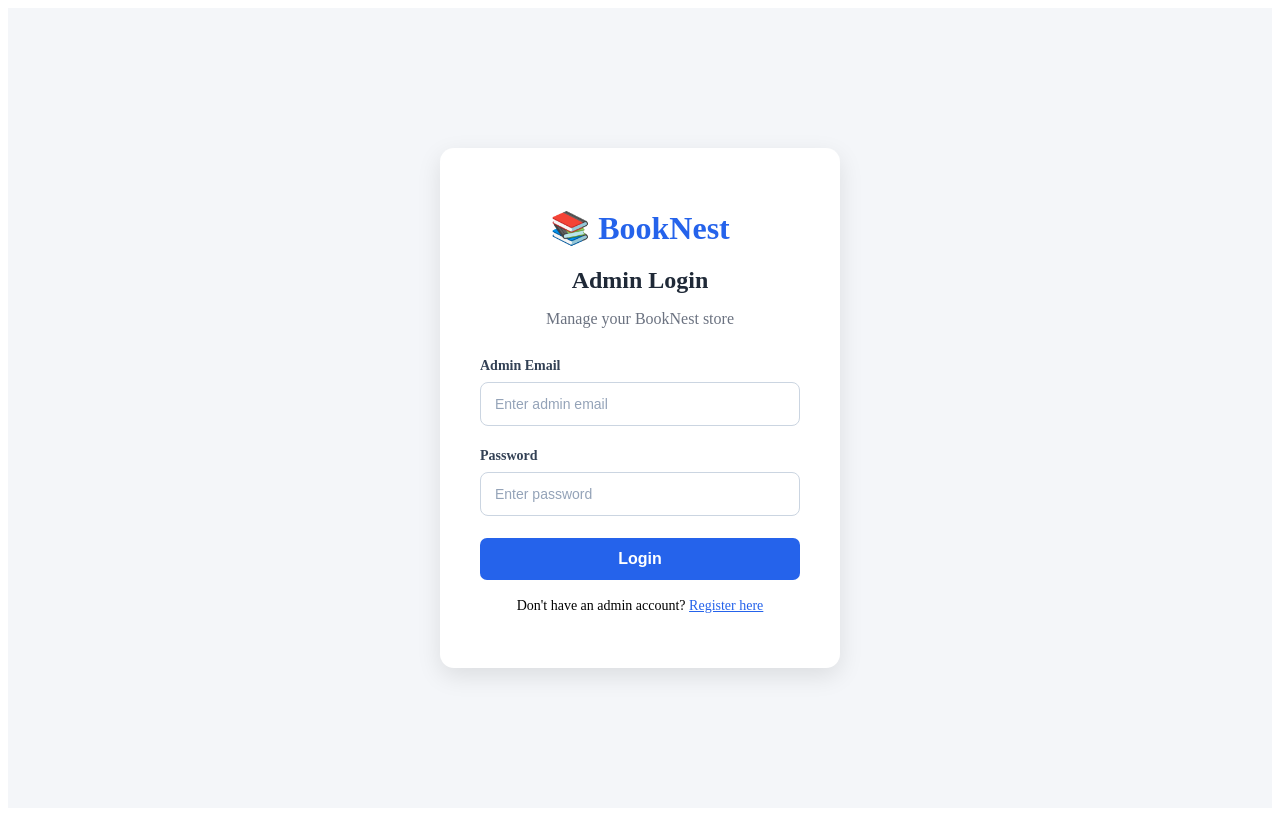
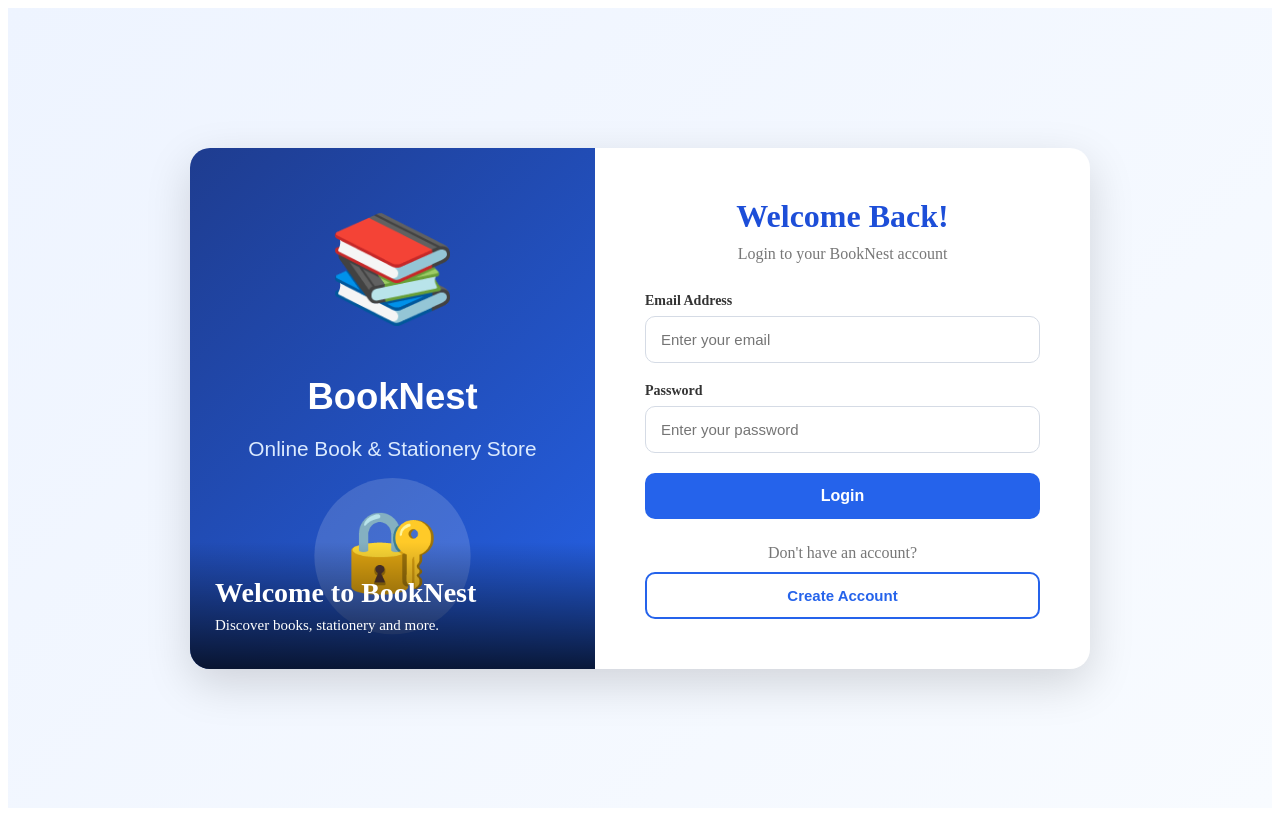
Before and after one commit to krishnapriyac05/BookNest, a React (Vite) app in the folder frontend/: page /admin/login in a window 1280 px wide. Built offline with nearby package versions, Linux system fonts and the light colour scheme.

Commit message:
global login page

```diff
--- a/frontend/src/Admin/AdminLayout.jsx
+++ b/frontend/src/Admin/AdminLayout.jsx
@@ -6,7 +6,8 @@ const AdminLayout = () => {
   const navigate = useNavigate();
 
   const handleLogout = () => {
-    navigate("/admin/login");
+    localStorage.removeItem("loggedInAdmin");
+    navigate("/login");
   };
 
   return (
@@ -15,7 +16,7 @@ const AdminLayout = () => {
       {/* Sidebar */}
       <aside className="admin-sidebar">
 
-        <Link to="/" className="admin-logo" style={{ textDecoration: "none", color: "white", display: "block" }}>
+        <Link to="/admin/dashboard" className="admin-logo" style={{ textDecoration: "none", color: "white", display: "block" }}>
           📚 BookNest
         </Link>
 
--- a/frontend/src/Admin/AdminLogin.jsx
+++ /dev/null
@@ -1,126 +0,0 @@
-import { useState } from "react";
-import axios from "axios";
-import { Link, useNavigate } from "react-router-dom";
-import "../styles/adminlogin.css";
-
-const AdminLogin = () => {
-  const navigate = useNavigate();
-
-  const [email, setEmail] = useState("");
-  const [password, setPassword] = useState("");
-  const [error, setError] = useState("");
-  const [loading, setLoading] = useState(false);
-
-  const handleLogin = (e) => {
-    e.preventDefault();
-
-    setLoading(true);
-    setError("");
-
-    axios
-      .get("http://localhost:3000/admin")
-      .then((response) => {
-        const admins = response.data;
-
-        const admin = admins.find(
-          (item) =>
-            item.email === email &&
-            item.password === password
-        );
-
-        if (admin) {
-          localStorage.setItem(
-            "loggedInAdmin",
-            JSON.stringify(admin)
-          );
-          navigate("/admin/dashboard");
-        } else {
-          setError("Invalid admin email or password");
-        }
-      })
-      .catch(() => {
-        setError(
-          "Unable to reach the server. Make sure JSON Server is running on port 3000."
-        );
-      })
-      .finally(() => {
-        setLoading(false);
-      });
-  };
-
-  return (
-    <div className="admin-login-page">
-
-      <div className="admin-login-card">
-
-        <div className="admin-login-header">
-          <h1>📚 BookNest</h1>
-          <h2>Admin Login</h2>
-          <p>Manage your BookNest store</p>
-        </div>
-
-        <form onSubmit={handleLogin}>
-
-          <div className="form-group">
-            <label>Admin Email</label>
-
-            <input
-              type="email"
-              placeholder="Enter admin email"
-              value={email}
-              onChange={(e) => setEmail(e.target.value)}
-              required
-            />
-          </div>
-
-          <div className="form-group">
-            <label>Password</label>
-
-            <input
-              type="password"
-              placeholder="Enter password"
-              value={password}
-              onChange={(e) => setPassword(e.target.value)}
-              required
-            />
-          </div>
-
-          {error && (
-            <p className="admin-error">
-              {error}
-            </p>
-          )}
-
-          <button
-            type="submit"
-            className="admin-login-btn"
-            disabled={loading}
-          >
-            {loading ? "Logging in..." : "Login"}
-          </button>
-
-        </form>
-
-        <p
-          style={{
-            textAlign: "center",
-            marginTop: "18px",
-            fontSize: "14px",
-          }}
-        >
-          Don't have an admin account?{" "}
-          <Link
-            to="/admin/register"
-            style={{ color: "#2563eb" }}
-          >
-            Register here
-          </Link>
-        </p>
-
-      </div>
-
-    </div>
-  );
-};
-
-export default AdminLogin;
--- a/frontend/src/AllRoutes.jsx
+++ b/frontend/src/AllRoutes.jsx
@@ -11,7 +11,6 @@ import Profile from "./Pages/Profile";
 import Login from "./Pages/Login";
 import Register from "./Pages/Register";
 
-import AdminLogin from "./Admin/AdminLogin";
 import AdminRegister from "./Pages/AdminRegister";
 import AdminLayout from "./Admin/AdminLayout";
 import AdminDashBoard from "./Admin/AdminDashBoard";
@@ -80,7 +79,7 @@ const AllRoutes = () => {
 
       <Route
         path="/admin/login"
-        element={<AdminLogin />}
+        element={<Login />}
       />
 
       <Route
--- a/frontend/src/Components/Navbar.jsx
+++ b/frontend/src/Components/Navbar.jsx
@@ -1,8 +1,27 @@
-import React from "react";
-import { Link } from "react-router-dom";
+import React, { useEffect, useState } from "react";
+import { Link, useLocation, useNavigate } from "react-router-dom";
 import "../styles/nav.css";
 
 const Nav = () => {
+  const navigate = useNavigate();
+  const location = useLocation();
+
+  const [isLoggedIn, setIsLoggedIn] = useState(false);
+
+  useEffect(() => {
+    const loggedInUser = localStorage.getItem("loggedInUser");
+    const loggedInAdmin = localStorage.getItem("loggedInAdmin");
+
+    setIsLoggedIn(Boolean(loggedInUser || loggedInAdmin));
+  }, [location]);
+
+  const handleLogout = () => {
+    localStorage.removeItem("loggedInUser");
+    localStorage.removeItem("loggedInAdmin");
+    setIsLoggedIn(false);
+    navigate("/home");
+  };
+
   return (
     <nav className="navbar">
 
@@ -29,11 +48,20 @@ const Nav = () => {
 
         <Link to="/cart">🛒 Cart</Link>
 
-        <Link to="/profile">👤 Profile</Link>
+        {isLoggedIn ? (
+          <Link to="/profile">👤 Profile</Link>
+        ) : null}
 
-        <Link to="/login">Login</Link>
-
-        <Link to="/admin/login">Admin</Link>
+        {isLoggedIn ? (
+          <button
+            className="nav-logout"
+            onClick={handleLogout}
+          >
+            🚪 Logout
+          </button>
+        ) : (
+          <Link to="/login">Login</Link>
+        )}
 
       </div>
 
--- a/frontend/src/Pages/AdminRegister.jsx
+++ b/frontend/src/Pages/AdminRegister.jsx
@@ -150,7 +150,7 @@ const AdminRegister = () => {
         >
           Already have an account?{" "}
           <Link
-            to="/admin/login"
+            to="/login"
             style={{ color: "#2563eb" }}
           >
             Login here
--- a/frontend/src/Pages/Login.jsx
+++ b/frontend/src/Pages/Login.jsx
@@ -13,9 +13,14 @@ const Login = () => {
     e.preventDefault();
 
     axios
-      .get("http://localhost:3000/users")
-      .then((response) => {
-        const users = response.data;
+      .all([
+        axios.get("http://localhost:3000/users"),
+        axios.get("http://localhost:3000/admin"),
+      ])
+      .then(
+        axios.spread((usersResponse, adminsResponse) => {
+          const users = usersResponse.data;
+          const admins = adminsResponse.data;
 
           const user = users.find(
             (item) =>
@@ -23,10 +28,31 @@ const Login = () => {
               item.password === password
           );
 
-        if (user) {
+          const admin = admins.find(
+            (item) =>
+              item.email === email &&
+              item.password === password
+          );
+
+          if (admin) {
+            console.log("Logged in admin:", admin);
+
+            // Store logged-in admin, clear any user session
+            localStorage.removeItem("loggedInUser");
+            localStorage.setItem(
+              "loggedInAdmin",
+              JSON.stringify(admin)
+            );
+
+            alert("Admin login successful!");
+
+            // Stay on the admin dashboard
+            navigate("/admin/dashboard");
+          } else if (user) {
             console.log("Logged in user:", user);
 
-          // Store logged-in user
+            // Store logged-in user, clear any admin session
+            localStorage.removeItem("loggedInAdmin");
             localStorage.setItem(
               "loggedInUser",
               JSON.stringify(user)
@@ -40,6 +66,7 @@ const Login = () => {
             alert("Invalid email or password");
           }
         })
+      )
       .catch((error) => {
         console.log("Login error:", error);
         alert("Unable to login. Please try again.");
--- a/frontend/src/styles/nav.css
+++ b/frontend/src/styles/nav.css
@@ -70,6 +70,22 @@
   cursor: pointer;
 }
 
+.nav-logout {
+  background: transparent;
+  border: 1px solid white;
+  color: white;
+  padding: 7px 18px;
+  border-radius: 6px;
+  font-size: 15px;
+  font-weight: 500;
+  cursor: pointer;
+}
+
+.nav-logout:hover {
+  background: #dbeafe;
+  color: #1e3a8a;
+}
+
 @media (max-width: 1000px) {
   .navbar {
     flex-wrap: wrap;
```
Also changed, not shown: 1 other file (tests, documents, lock files or other folders). Lines whose indentation alone changed are shown as unchanged.
